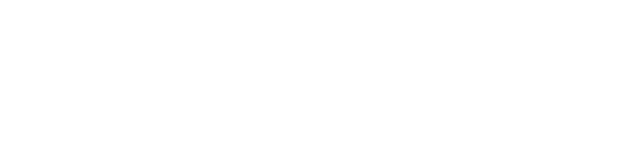
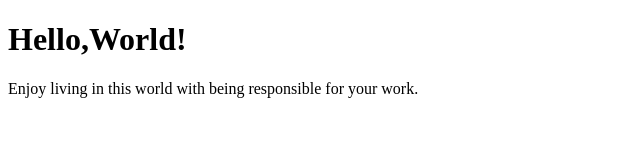
Before and after one commit to satyasairam3/GithubLearning, a plain HTML site: page index.html in a window 1280 px wide. Shown: the whole page, without its empty margins (0-640 px from the left). Drawn offline with Linux system fonts and the light colour scheme.

Commit message:
Add content in body-a

```diff
--- a/index.html
+++ b/index.html
@@ -7,6 +7,7 @@
   <title>Document</title>
 </head>
 <body>
-
+  <h1>Hello,World!</h1>
+  <p>Enjoy living in this world with being responsible for your work.</p>
 </body>
 </html>
```
